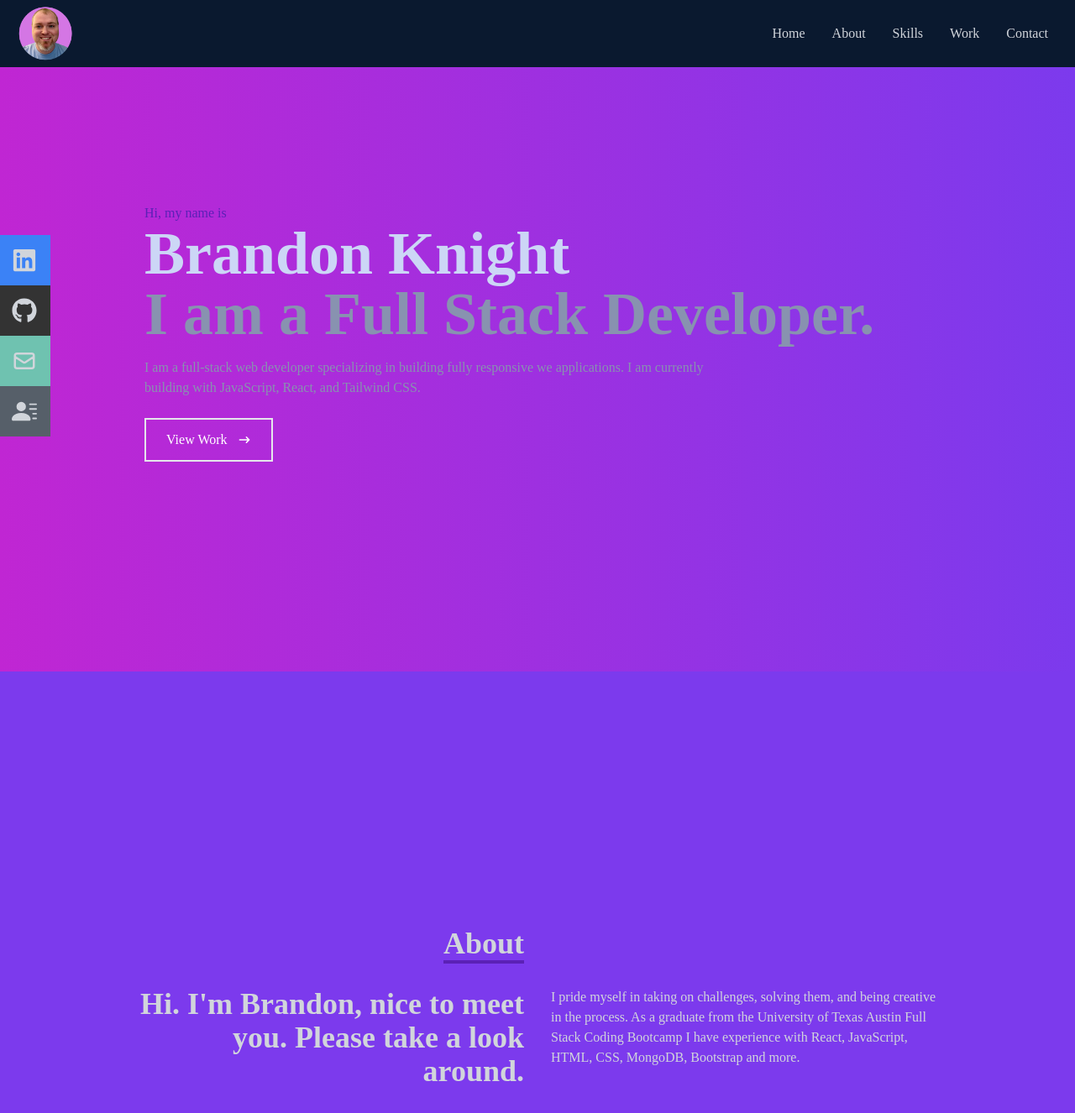
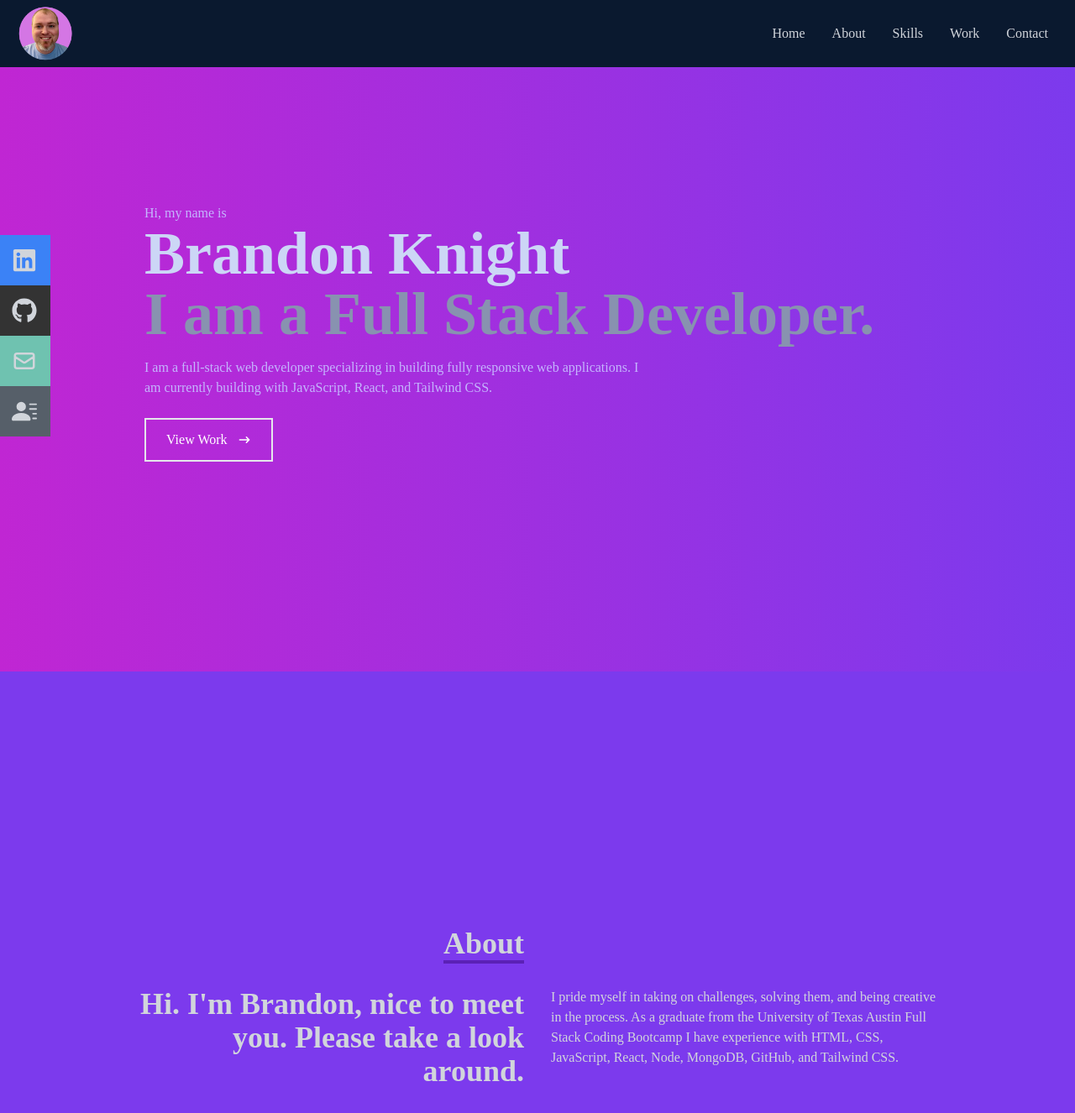
Before and after one commit to blksmk8483/portfolio-tailwind, a React (Create React App) app: page / in a window 1280 px wide. Shown: the top 1326 px of the page at 84% size. Built offline with nearby package versions, Linux system fonts and the light colour scheme.

Commit message:
fixed the grammar errors 🙄, adjust the HOME color to make better contrast

```diff
--- a/src/components/About.jsx
+++ b/src/components/About.jsx
@@ -21,7 +21,8 @@ const About = () => {
               I pride myself in taking on challenges, solving them, and being
               creative in the process. As a graduate from the University of
               Texas Austin Full Stack Coding Bootcamp I have experience with
-              React, JavaScript, HTML, CSS, MongoDB, Bootstrap and more.
+              HTML, CSS, JavaScript, React, Node, MongoDB, GitHub, and Tailwind
+              CSS.
             </p>
           </div>
         </div>
--- a/src/components/Home.jsx
+++ b/src/components/Home.jsx
@@ -11,16 +11,16 @@ export const Home = () => {
     >
       {/* Container */}
       <div className="max-w-[1000px] mx-auto px-8 flex flex-col justify-center h-full">
-        <p className="text-violet-800">Hi, my name is</p>
+        <p className="text-violet-300">Hi, my name is</p>
         <h1 className="text-4xl sm:text-7xl font-bold text-[#ccd6f6]">
           Brandon Knight
         </h1>
         <h2 className="text-4xl sm:text-7xl font-bold text-[#8892b0]">
           I am a Full Stack Developer.
         </h2>
-        <p className="text-[#8892b0] py-4 max-w-[700px]">
+        <p className="text-violet-300 py-4 max-w-[600px]">
           I am a full-stack web developer specializing in building fully
-          responsive we applications. I am currently building with JavaScript,
+          responsive web applications. I am currently building with JavaScript,
           React, and Tailwind CSS.
         </p>
         <div>
```
